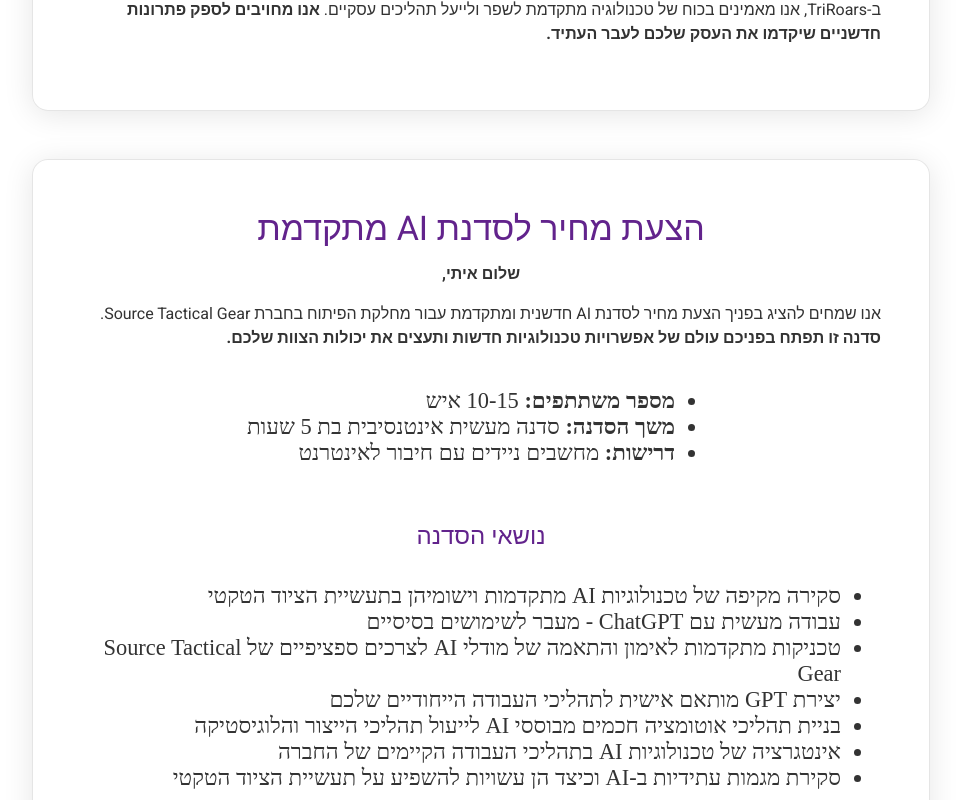
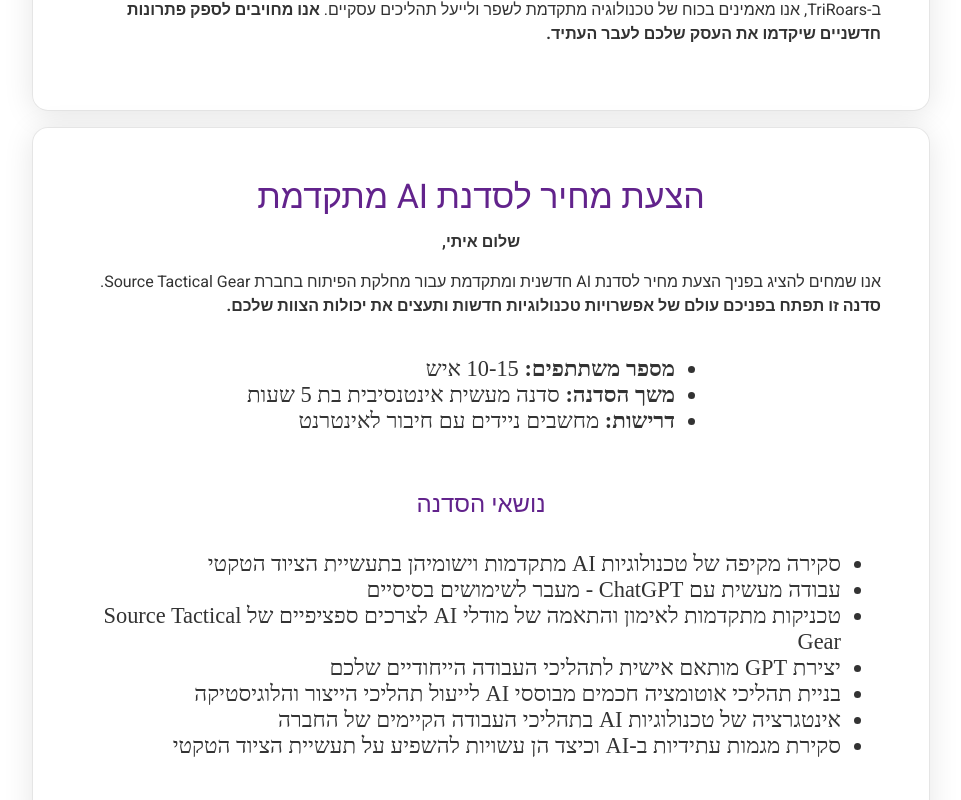
Before and after one commit to Idosegev23/sourceProposal, a React (Create React App) app: page / in a window 1280 px wide. Shown: the part 680-1480 px from the top of the page, without its empty margins (135-1096 px from the left). Built offline with nearby package versions, Linux system fonts and the light colour scheme.

Commit message:
Update App.js

```diff
--- a/src/App.js
+++ b/src/App.js
@@ -81,7 +81,7 @@ const Card = styled(motion.div)(({ theme }) => ({
   alignItems: 'center',
   width: '100%',
   maxWidth: '800px',
-  margin: '0 auto 3rem',
+  margin: '0 auto 1rem',
   [theme.breakpoints.down('sm')]: {
     padding: '1.5rem',
   },
```
